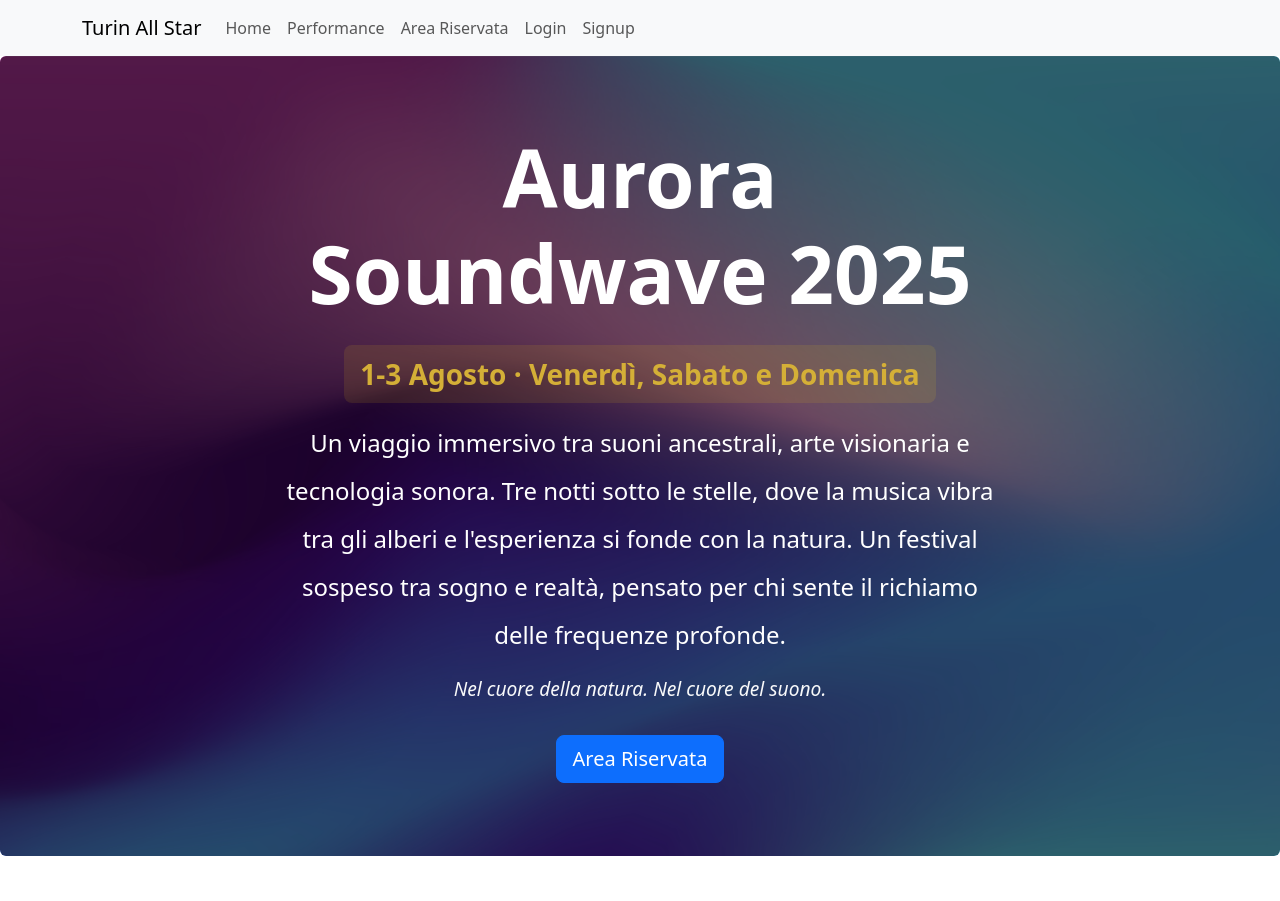
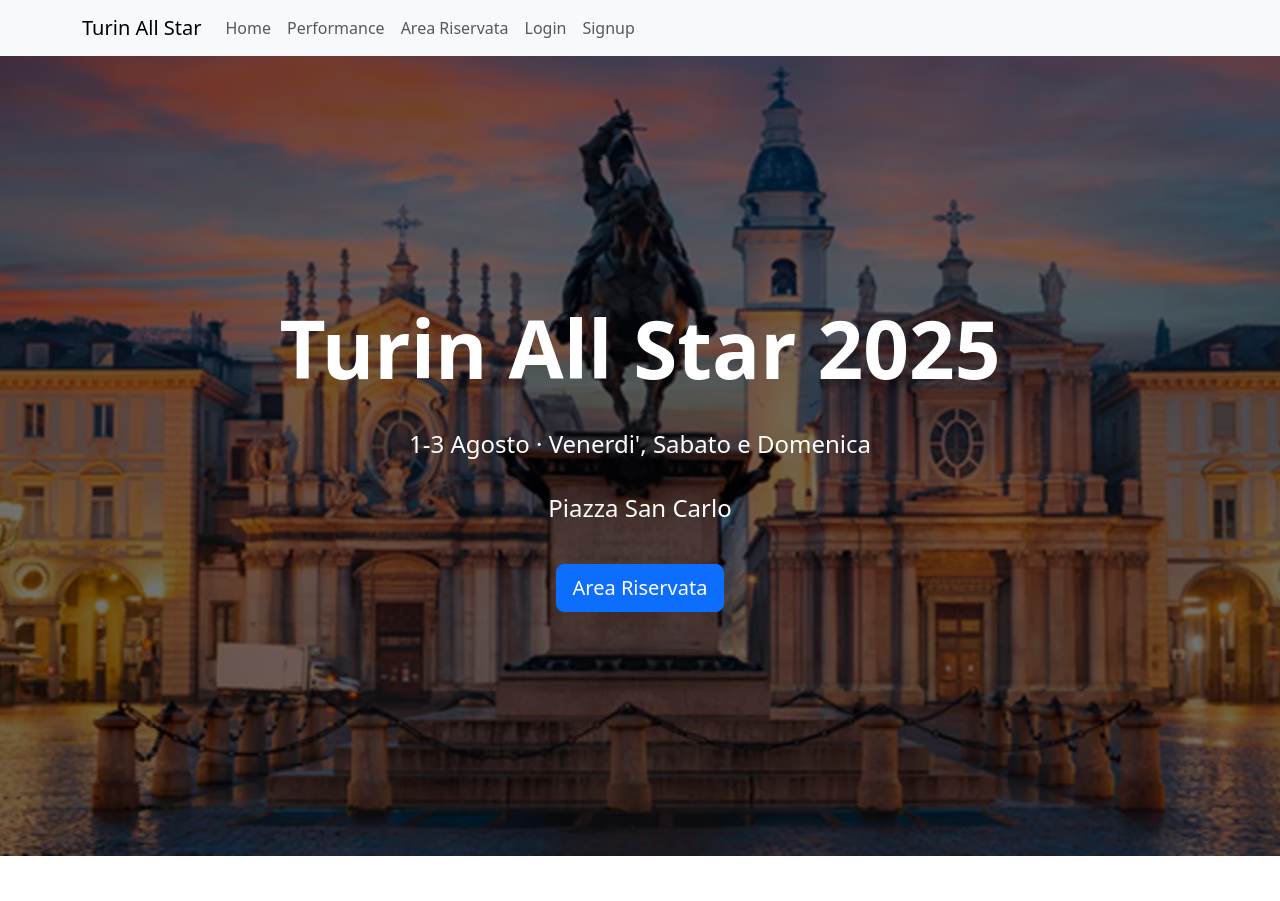
Before and after one commit to biancodavide3/festival, a Flask app: page / in a window 1280 px wide. Shown: the top 901 px of the page. Run offline with Flask 3, Linux system fonts and the light colour scheme; data comes from the database, SQL or seed files in the repository.

Commit message:
fix hero section

```diff
--- a/src/static/css/public/hero.css
+++ b/src/static/css/public/hero.css
@@ -1,76 +1,24 @@
 .hero-section {
   background: url("/static/images/public/hero.jpg") center center / cover no-repeat;
-  width: 100vw;
   position: relative;
-  overflow: hidden;
-  border-radius: 1rem;
 }
 
 .hero-overlay {
-  background-color: rgba(0, 0, 0, 0.5);
-  border-radius: 1rem;
-}
-
-.hero-content {
-  position: relative;
-  z-index: 1;
-  padding-left: 1rem;
-  padding-right: 1rem;
-  max-width: 900px;
-  margin-left: auto;
-  margin-right: auto;
-  text-align: center;
-}
-
-@media (min-width: 768px) {
-  .hero-content h1.display-3 {
-    font-size: 6rem;
-    line-height: 1.1;
-  }
-
-  .hero-content p.lead {
-    font-size: 2rem;
-    line-height: 1.5;
-    max-width: 650px;
-    margin-left: auto;
-    margin-right: auto;
-  }
-
-  .hero-content p.text-light.small {
-    font-size: 1.2rem;
-  }
+  background-color: rgba(0, 0, 0, 0.55);
+  position: absolute;
+  top: 0;
+  left: 0;
+  height: 100%;
+  width: 100%;
+  z-index: 0;
 }
 
 @media (max-width: 767.98px) {
-  .hero-content h1.display-1 {
+  h1.display-1 {
     font-size: 2.5rem;
   }
 
-  .hero-content p.fs-4 {
+  .fs-4 {
     font-size: 1rem;
   }
-
-  .hero-content p.text-light.small {
-    font-size: 0.9rem;
-  }
 }
-
-.event-date {
-  font-size: 1.75rem;
-  font-weight: 700;
-  color: #d4af37;
-  padding: 0.5rem 1rem;
-  border-radius: 0.5rem;
-  background-color: rgba(255, 215, 0, 0.1);
-  display: inline-block;
-  user-select: none;
-  margin-bottom: 1rem;
-}
-
-/* Mobile, mantieni leggibilità */
-@media (max-width: 767.98px) {
-  .event-date {
-    font-size: 1.3rem;
-    padding: 0.3rem 0.7rem;
-  }
-}
--- a/src/templates/public/home.html
+++ b/src/templates/public/home.html
@@ -1,5 +1,4 @@
-{% extends "base.html" %} {% block title %}Home | Aurora Soundwave{% endblock %}
-{% block styles %}
+{% extends "base.html" %} {% block title %}Home{% endblock %} {% block styles %}
 <link
   rel="stylesheet"
   href="{{ url_for('static', filename='css/public/hero.css') }}"
@@ -12,32 +11,21 @@
 
 <!-- Hero -->
 <section
-  class="hero-section vh-100 d-flex align-items-center justify-content-center text-white text-center rounded"
+  class="hero-section vh-100 d-flex align-items-center justify-content-center text-white text-center"
 >
-  <div
-    class="hero-overlay position-absolute top-0 start-0 w-100 h-100 rounded"
-  ></div>
+  <div class="hero-overlay position-absolute top-0 start-0 w-100 h-100"></div>
 
-  <div
-    class="hero-content position-relative z-1 px-3 mx-auto"
-    style="max-width: 750px"
-  >
-    <h1 class="display-1 fw-bold mb-4">Aurora Soundwave 2025</h1>
+  <div class="container position-relative z-1 px-3">
+    <h1 class="display-1 fw-bold mb-4">Turin All Star 2025</h1>
 
-    <p class="event-date mb-3">1-3 Agosto · Venerdì, Sabato e Domenica</p>
+    <p class="fs-4 lh-lg">1-3 Agosto · Venerdi', Sabato e Domenica</p>
 
-    <p class="fs-4 lh-lg">
-      Un viaggio immersivo tra suoni ancestrali, arte visionaria e tecnologia
-      sonora. Tre notti sotto le stelle, dove la musica vibra tra gli alberi e
-      l'esperienza si fonde con la natura. Un festival sospeso tra sogno e
-      realtà, pensato per chi sente il richiamo delle frequenze profonde.
-    </p>
+    <p class="fs-4 lh-lg">Piazza San Carlo</p>
 
-    <p class="text-light small fst-italic">
-      Nel cuore della natura. Nel cuore del suono.
-    </p>
-
-    <a href="{{ url_for('private.reserved')}}" class="btn btn-primary btn-lg mt-3">
+    <a
+      href="{{ url_for('private.reserved') }}"
+      class="btn btn-primary btn-lg mt-3"
+    >
       Area Riservata
     </a>
   </div>
@@ -174,7 +162,9 @@
           esibira' in una splendida performance durante uno dei tre giorni del
           festival.
         </p>
-        <a href="{{ url_for('public.performances') }}" class="btn btn-primary mt-3 align-self-start"
+        <a
+          href="{{ url_for('public.performances') }}"
+          class="btn btn-primary mt-3 align-self-start"
           >Naviga le Performance</a
         >
       </div>
@@ -188,7 +178,9 @@
           Accedi alla tua Area Riservata o effettua la Registrazione per
           acquistare un biglietto per partecipare al Festival.
         </p>
-        <a href="{{ url_for('private.reserved')}}" class="btn btn-primary mt-3 align-self-start"
+        <a
+          href="{{ url_for('private.reserved')}}"
+          class="btn btn-primary mt-3 align-self-start"
           >Area Riservata</a
         >
       </div>
```
Also changed, not shown: src/static/images/public/hero.jpg.
